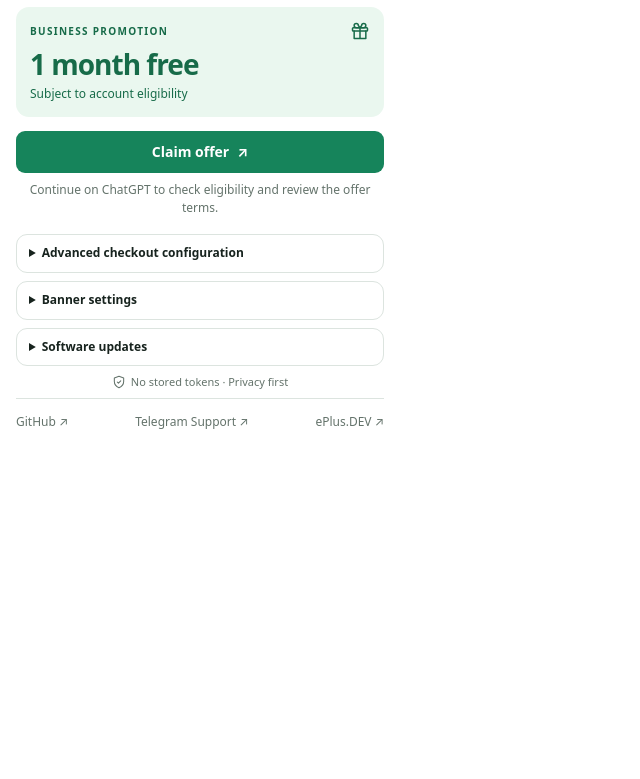
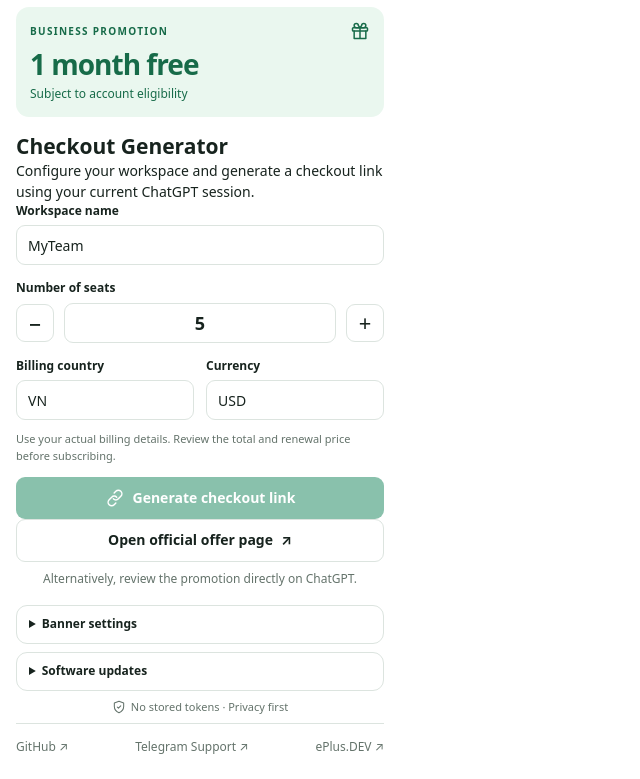
Before and after one commit to hoangsvit/chatgpt-offer-toolkit, a website with bundled scripts: page entrypoints/popup/index.html in a window 1280 px wide. Shown: the part 103-882 px from the top of the page, without its empty margins (0-640 px from the left). Before the commit the page ends 800 px from the top, so only its background shows below. Built offline with nearby package versions, Linux system fonts and the light colour scheme; what wxt would draw is missing.

Commit message:
Restore primary checkout flow: entrypoints/popup/index.html

```diff
--- a/entrypoints/popup/index.html
+++ b/entrypoints/popup/index.html
@@ -1,6 +1,6 @@
 <!doctype html>
 <html lang="en">
-<head><meta charset="utf-8"><meta name="viewport" content="width=400, initial-scale=1"><title>ChatGPT Offer Toolkit</title><meta name="description" content="Explore ChatGPT Business offers, open official claim pages, generate checkout links, and check for updates. Built by ePlus.DEV."><link rel="icon" type="image/svg+xml" href="/icon.svg"></head>
+<head><meta charset="utf-8"><meta name="viewport" content="width=400, initial-scale=1"><title>ChatGPT Offer Toolkit</title><meta name="description" content="Generate ChatGPT Business promotional checkout links, visit the official offer page, and manage updates. Built by ePlus.DEV."><link rel="icon" type="image/svg+xml" href="/icon.svg"></head>
 <body>
 <header class="header">
   <div class="brand-icon" style="background:transparent"><img src="/icon.svg" alt="" width="42" height="42"></div>
@@ -10,9 +10,7 @@
 <div class="connection" id="connection" data-state="loading" role="status"><span class="dot"></span><span id="connection-text">Checking active tab…</span></div>
 <main>
 <section class="offer" aria-label="Campaign information"><div class="offer-top"><span>BUSINESS PROMOTION</span><svg aria-hidden="true" width="20" height="20" viewBox="0 0 24 24" fill="none" stroke="currentColor" stroke-width="1.8" stroke-linecap="round" stroke-linejoin="round"><rect x="3" y="8" width="18" height="4" rx="1"/><path d="M5 12v9h14v-9M12 8v13M12 8H7.5A2.5 2.5 0 1 1 10 5.5L12 8Zm0 0h4.5A2.5 2.5 0 1 0 14 5.5L12 8Z"/></svg></div><h2>1 month free</h2><p>Subject to account eligibility</p></section>
-<button id="official" type="button" class="primary claim-button">Claim offer <span aria-hidden="true">↗</span></button>
-<p class="claim-hint">Continue on ChatGPT to check eligibility and review the offer terms.</p>
-<details class="advanced" id="advanced"><summary>Advanced checkout configuration</summary>
+<section class="checkout-section" aria-labelledby="checkout-title"><h2 id="checkout-title">Checkout Generator</h2><p class="checkout-intro">Configure your workspace and generate a checkout link using your current ChatGPT session.</p>
 <form id="settings">
   <label for="workspace">Workspace name</label><input id="workspace" required maxlength="100" value="MyTeam" autocomplete="off">
   <label for="seats">Number of seats</label>
@@ -22,11 +20,13 @@
     <div><label for="currency">Currency</label><input id="currency" list="currencies" required maxlength="3" pattern="[A-Za-z]{3}" value="USD" autocomplete="off"><datalist id="currencies"><option value="USD"></option><option value="VND"></option><option value="SGD"></option><option value="JPY"></option><option value="GBP"></option><option value="EUR"></option><option value="AUD"></option><option value="CAD"></option><option value="INR"></option></datalist></div>
   </div>
   <p class="hint">Use your actual billing details. Review the total and renewal price before subscribing.</p>
-  <button id="generate" type="submit" class="secondary" disabled><svg aria-hidden="true" width="20" height="20" viewBox="0 0 24 24" fill="none" stroke="currentColor" stroke-width="1.8" stroke-linecap="round" stroke-linejoin="round"><path d="M10 13a4 4 0 0 0 6 0l3-3a4 4 0 0 0-6-6l-2 2m3 5a4 4 0 0 0-6 0l-3 3a4 4 0 0 0 6 6l2-2"/></svg><span id="generate-label">Generate checkout link</span></button>
+  <button id="generate" type="submit" class="primary" disabled><svg aria-hidden="true" width="20" height="20" viewBox="0 0 24 24" fill="none" stroke="currentColor" stroke-width="1.8" stroke-linecap="round" stroke-linejoin="round"><path d="M10 13a4 4 0 0 0 6 0l3-3a4 4 0 0 0-6-6l-2 2m3 5a4 4 0 0 0-6 0l-3 3a4 4 0 0 0 6 6l2-2"/></svg><span id="generate-label">Generate checkout link</span></button>
 </form>
 <p id="status" role="status" aria-live="polite" hidden></p>
 <section id="result" hidden><label for="link">Checkout link</label><input id="link" readonly><div class="grid result-actions"><button id="copy" type="button" class="secondary">Copy link</button><button id="open" type="button" class="primary">Open checkout</button></div></section>
-</details>
+</section>
+<button id="official" type="button" class="secondary claim-button">Open official offer page <span aria-hidden="true">↗</span></button>
+<p class="claim-hint">Alternatively, review the promotion directly on ChatGPT.</p>
 <p id="claim-status" role="status" aria-live="polite" hidden></p>
 <details class="advanced banner-settings"><summary>Banner settings</summary>
 <label class="toggle-row"><span>Show promotion banner</span><input id="banner-enabled" type="checkbox" checked></label>
```
